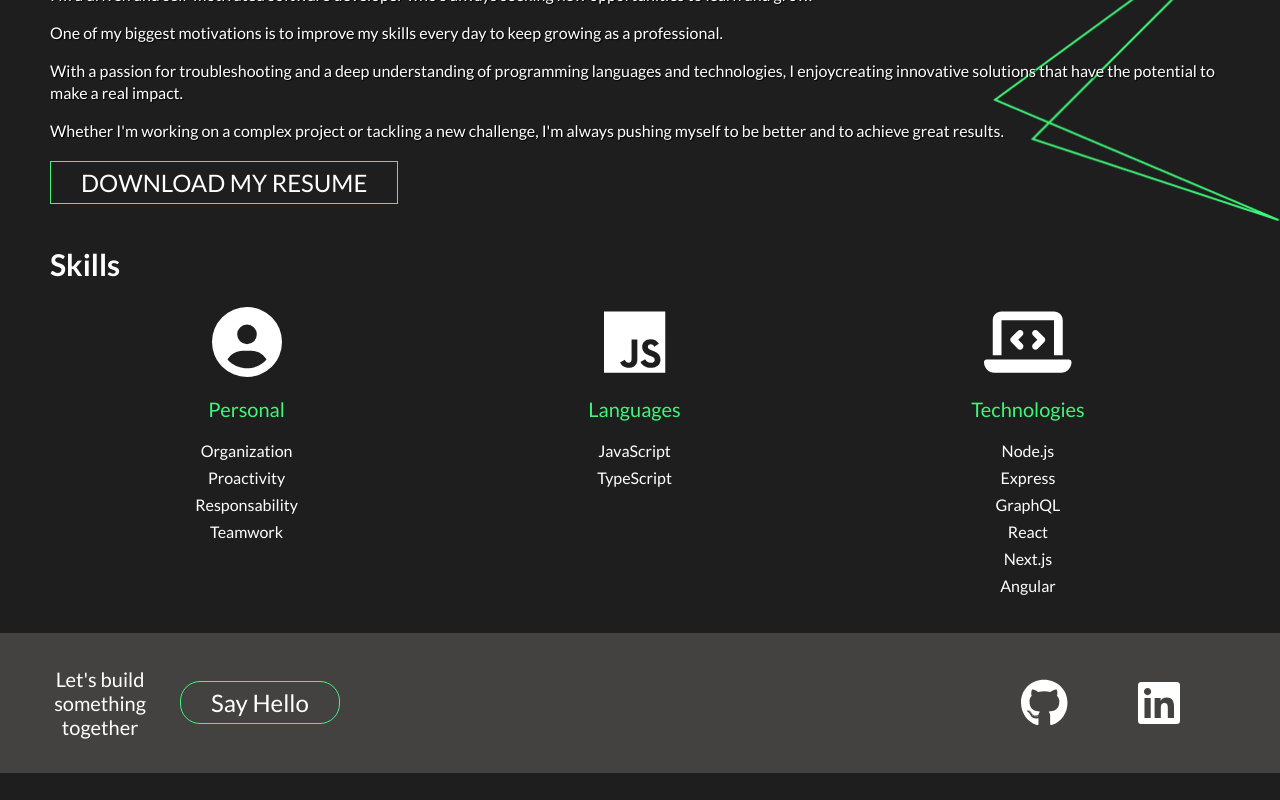
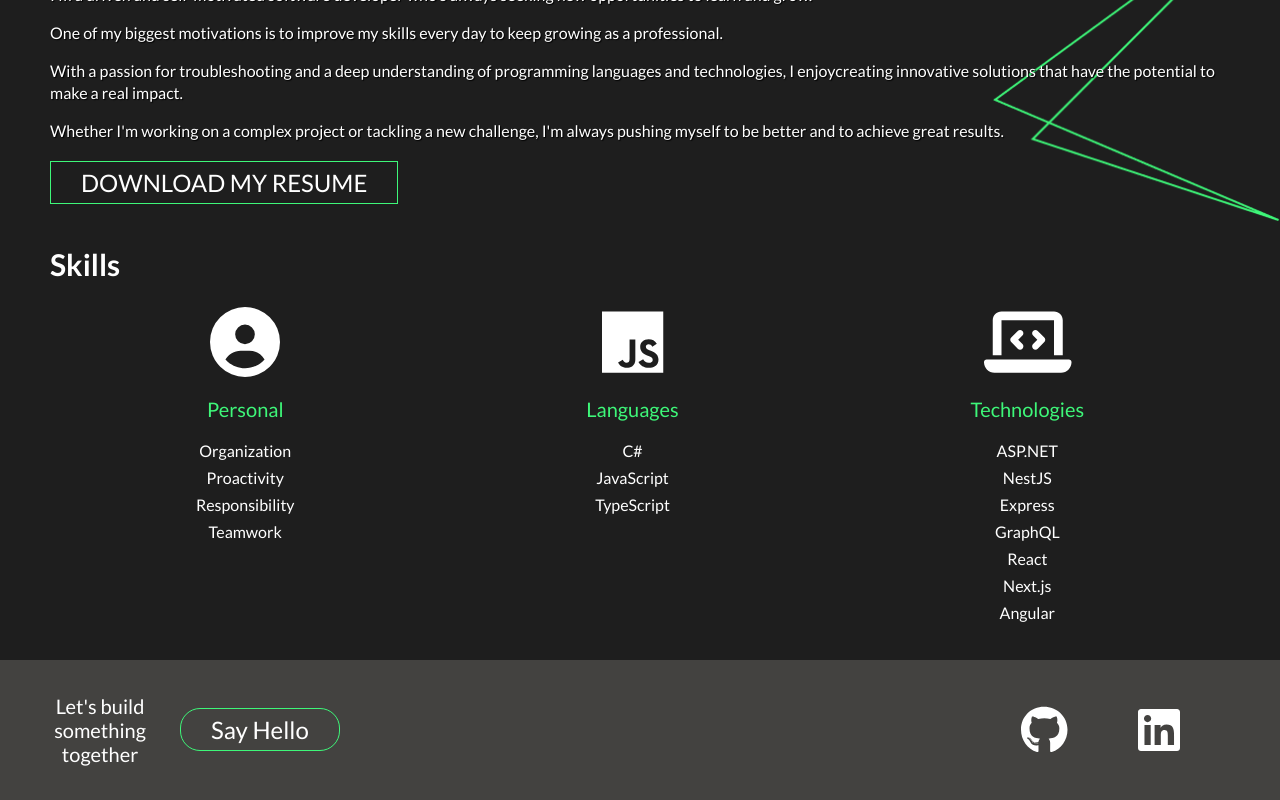
Before and after one commit to VicDario/my-portfolio, a Next.js app: page / in a window 1280 px wide. Shown: the part 908-1708 px from the top of the page. Before the commit the page ends 1681 px from the top, so only its background shows below. Built offline with nearby package versions, Linux system fonts and the light colour scheme.

Commit message:
refactor: improve using arrays to show skills

```diff
--- a/app/ui/skills/skills.components.tsx
+++ b/app/ui/skills/skills.components.tsx
@@ -5,6 +5,17 @@ import { faJs } from '@fortawesome/free-brands-svg-icons';
 import styles from './skills.module.scss';
 
 function Skills() {
+  const personal: string[] = ['Organization', 'Proactivity', 'Responsibility', 'Teamwork'];
+  const languages: string[] = ['C#', 'JavaScript', 'TypeScript'];
+  const technologies: string[] = [
+    'ASP.NET',
+    'NestJS',
+    'Express',
+    'GraphQL',
+    'React',
+    'Next.js',
+    'Angular',
+  ];
   return (
     <section className={styles.skills}>
       <h2 className={styles.title}>Skills</h2>
@@ -13,30 +24,27 @@ function Skills() {
           <FontAwesomeIcon icon={faUserCircle} className={styles['skill-icon']} />
           <h3>Personal</h3>
           <ul>
-            <li>Organization</li>
-            <li>Proactivity</li>
-            <li>Responsability</li>
-            <li>Teamwork</li>
+            {personal.map((skill) => (
+              <li  key={skill}>{skill}</li>
+            ))}
           </ul>
         </article>
         <article className={styles['skill-item']}>
           <FontAwesomeIcon icon={faJs} className={styles['skill-icon']} />
           <h3>Languages</h3>
           <ul>
-            <li>JavaScript</li>
-            <li>TypeScript</li>
+            {languages.map((language) => (
+              <li key={language}>{language}</li>
+            ))}
           </ul>
         </article>
         <article className={styles['skill-item']}>
           <FontAwesomeIcon icon={faLaptopCode} className={styles['skill-icon']} />
           <h3>Technologies</h3>
           <ul>
-            <li>Node.js</li>
-            <li>Express</li>
-            <li>GraphQL</li>
-            <li>React</li>
-            <li>Next.js</li>
-            <li>Angular</li>
+            {technologies.map((technology) => (
+              <li key={technology}>{technology}</li>
+            ))}
           </ul>
         </article>
       </section>
```
